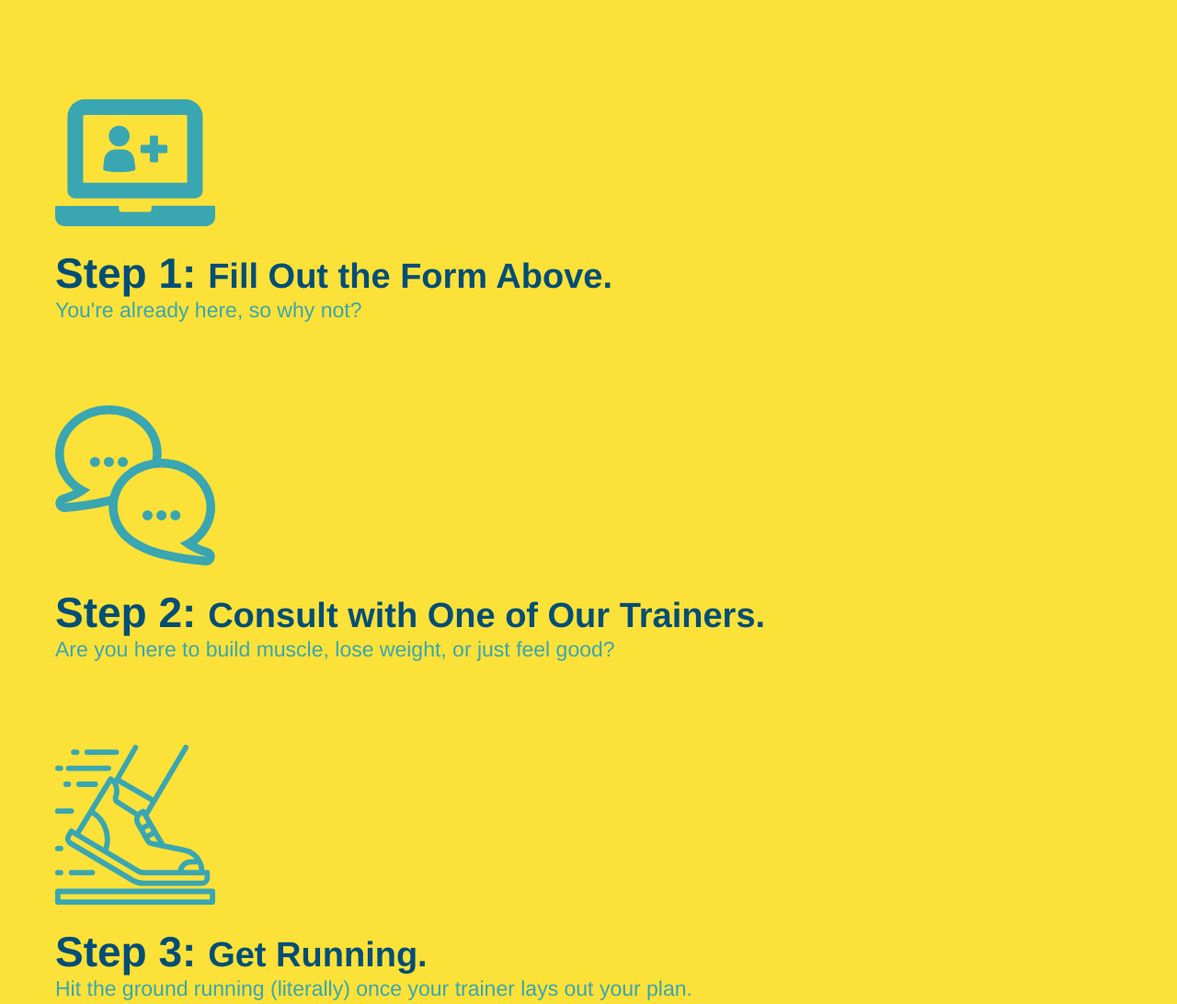
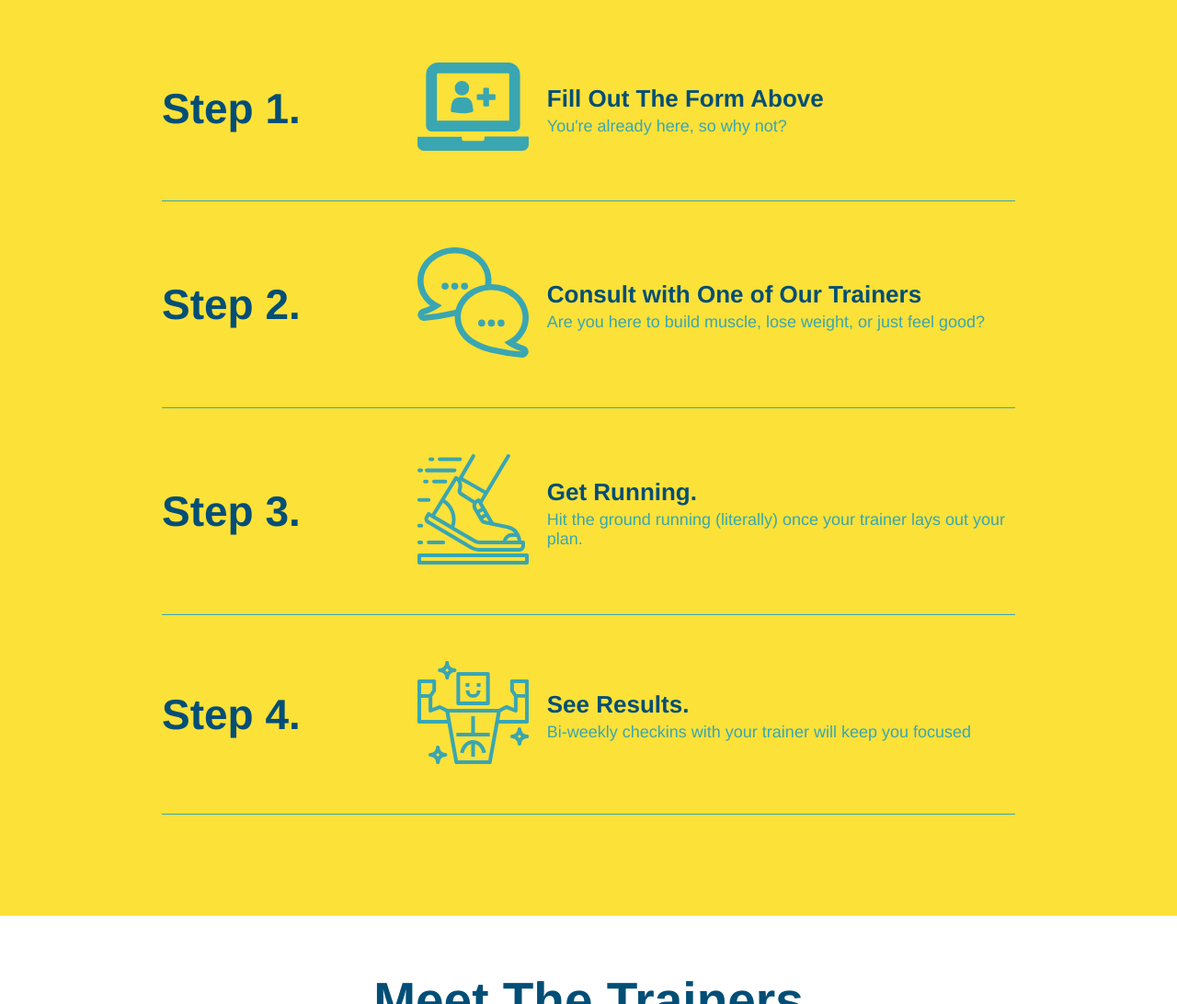
Before and after one commit to ckyle121/Run-Buddy, a plain HTML site: page index.html in a window 1280 px wide. Shown: the part 1260-2352 px from the top of the page at 92% size. Drawn offline with Linux system fonts and the light colour scheme.

Commit message:
add flexbox to the What You Do section

```diff
--- a/index.html
+++ b/index.html
@@ -90,29 +90,53 @@
       <div class="flex-row">
         <h2 class="section-title secondary-border">What You Do</h2>
       </div>
-      <div>
-         <!-- insert img element -->
+      <div class="step">
+        <h3>Step 1.</h3>
+        <div class="step-info">
+          <div class="step-img">
             <img src="./static/images/step-1.svg" alt="">
-        <h3>Step 1: <span>Fill Out the Form Above.</span></h3>
+          </div>
+          <div class="step-text">
+            <h4>Fill Out The Form Above</h4>
             <p>You're already here, so why not?</p>
           </div>
-      <div>
-        <!-- insert img element -->
+        </div>
+      </div>
+      <div class="step">
+        <h3>Step 2.</h3>
+        <div class="step-info">
+          <div class="step-img">
             <img src="./static/images/step-2.svg" alt="">
-        <h3>Step 2: <span>Consult with One of Our Trainers.</span></h3>
+          </div>
+          <div class="step-text">
+            <h4>Consult with One of Our Trainers</h4>
             <p>Are you here to build muscle, lose weight, or just feel good?</p>
           </div>
-      <div>
-        <!-- insert img element -->
+        </div>
+      </div>
+      <div class="step">
+        <h3>Step 3.</h3>
+        <div class="step-info">
+          <div class="step-img">
             <img src="./static/images/step-3.svg" alt="">
-        <h3>Step 3: <span> Get Running.</span></h3>
+          </div>
+          <div class="step-text">
+            <h4>Get Running.</h4>
             <p>Hit the ground running (literally) once your trainer lays out your plan.</p>
           </div>
-      <div>
-        <!-- insert img element -->
+        </div>
+      </div>
+      <div class="step">
+        <h3>Step 4.</h3>
+        <div class="step-info">
+          <div class="step-img">
             <img src="./static/images/step-4.svg" alt="">
-        <h3>Step 4: <span>See Results.</span></h3>
+          </div>
+          <div class="step-text">
+            <h4>See Results.</h4>
             <p>Bi-weekly checkins with your trainer will keep you focused</p>
+          </div>
+        </div>
       </div>
     </section>
 
--- a/static/style.css
+++ b/static/style.css
@@ -137,37 +137,59 @@ section {
     margin: 0 auto;
     text-align: center;
   }
-  /* apply styles to what you do section */
-  .steps{
+/* apply styles to what you do section */
+.steps{
       background: #fce138
   }
-
-  .steps div {
-    margin-bottom: 80px;
+.step {
+    margin: 50px auto;
+    padding-bottom: 50px;
+    width: 80%;
+    border-bottom: 1px solid #39a6b2;
+    display: flex;
+    flex-wrap: wrap;
+    align-items: center;
+    justify-content: space-between;
   }
 
-  .steps img {
-    width: 15%;
-    margin: 10px 0;
+.step h3 {
+    color: #024e76;
+    font-size: 46px;
+    flex: 1 30%;
   }
 
-  .steps h3 {
-    color: #024e76;
-    font-size: 46px;
-    margin-top: 10px;
+.step-info{
+    display: flex;
+    flex: wrap;
+    align-items: center;
+    flex: 2 70%;
   }
 
-  .steps p {
+.step-text p {
     color: #39a6b2;
-    font-size: 23px;
+    font-size: 18px;
   }
 
-  .steps span {
-    font-size: 38px;
+.step-text h4{
+    font-size: 26px;
+    line-height: 1.5;
+    color: #024e76;
   }
 
+.step-text {
+    flex: 12;
+  }
+
+.step-img {
+    flex: 1 12%;
+    margin-right: 20px;
+  }
+
+.step-img img {
+  max-width: 100%;
+}
   /* styles for section titles and section border */
-  .section-title {
+.section-title {
     font-size: 55px;
     color: #024e76;
     border-bottom: 3px solid;
@@ -177,15 +199,15 @@ section {
     width: 50%;
   }
 
-  .primary-border {
+.primary-border {
     border-color: #fce138;
   }
 
-  .secondary-border {
+.secondary-border {
     border-color: #39a6b2;
   }
+
 /* apply styles to trainers section */
-
 .trainer{
   width: 900px;
   margin: 0 auto 30px auto;
```
Lines whose indentation alone changed are shown as unchanged.
